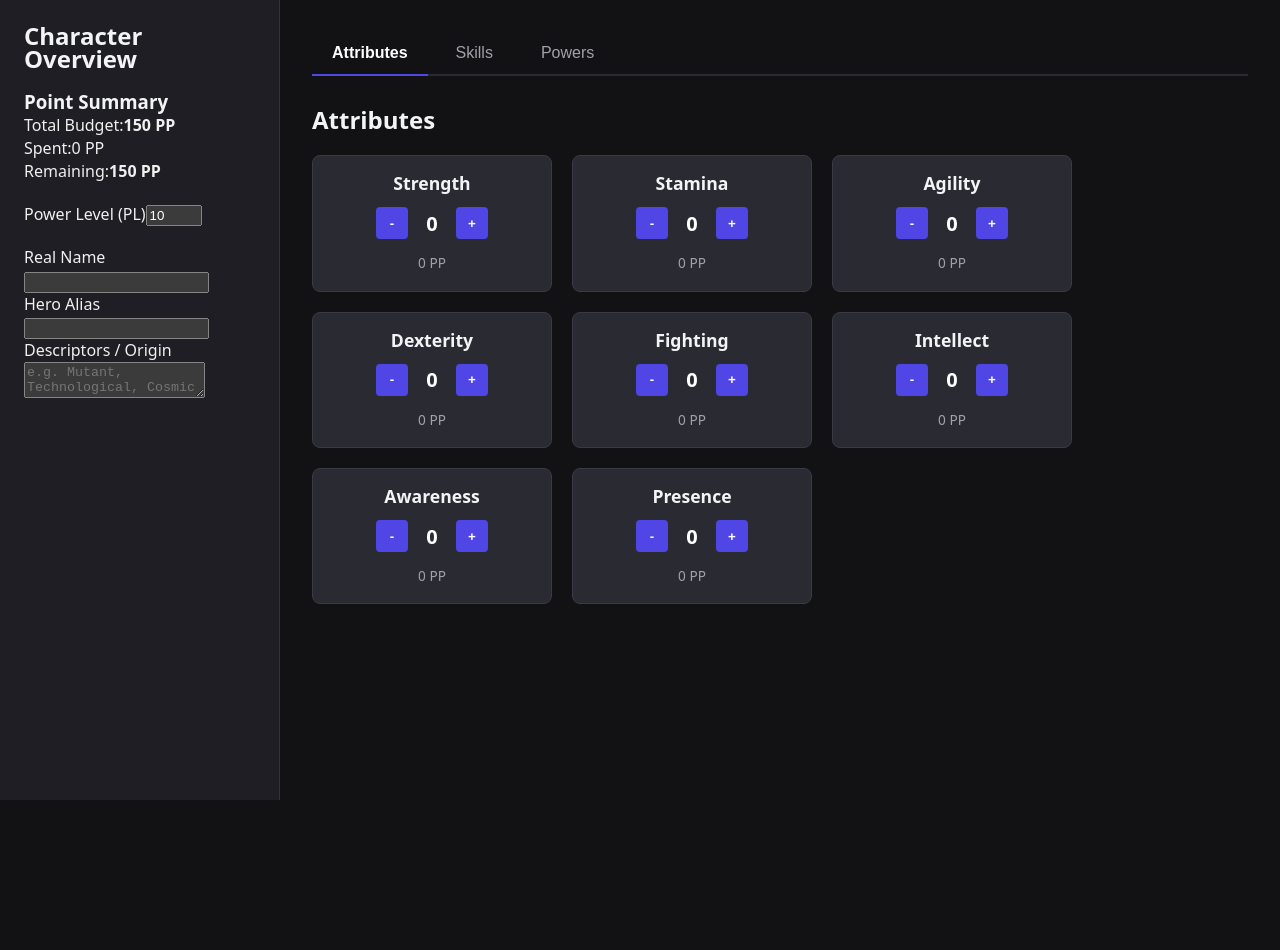
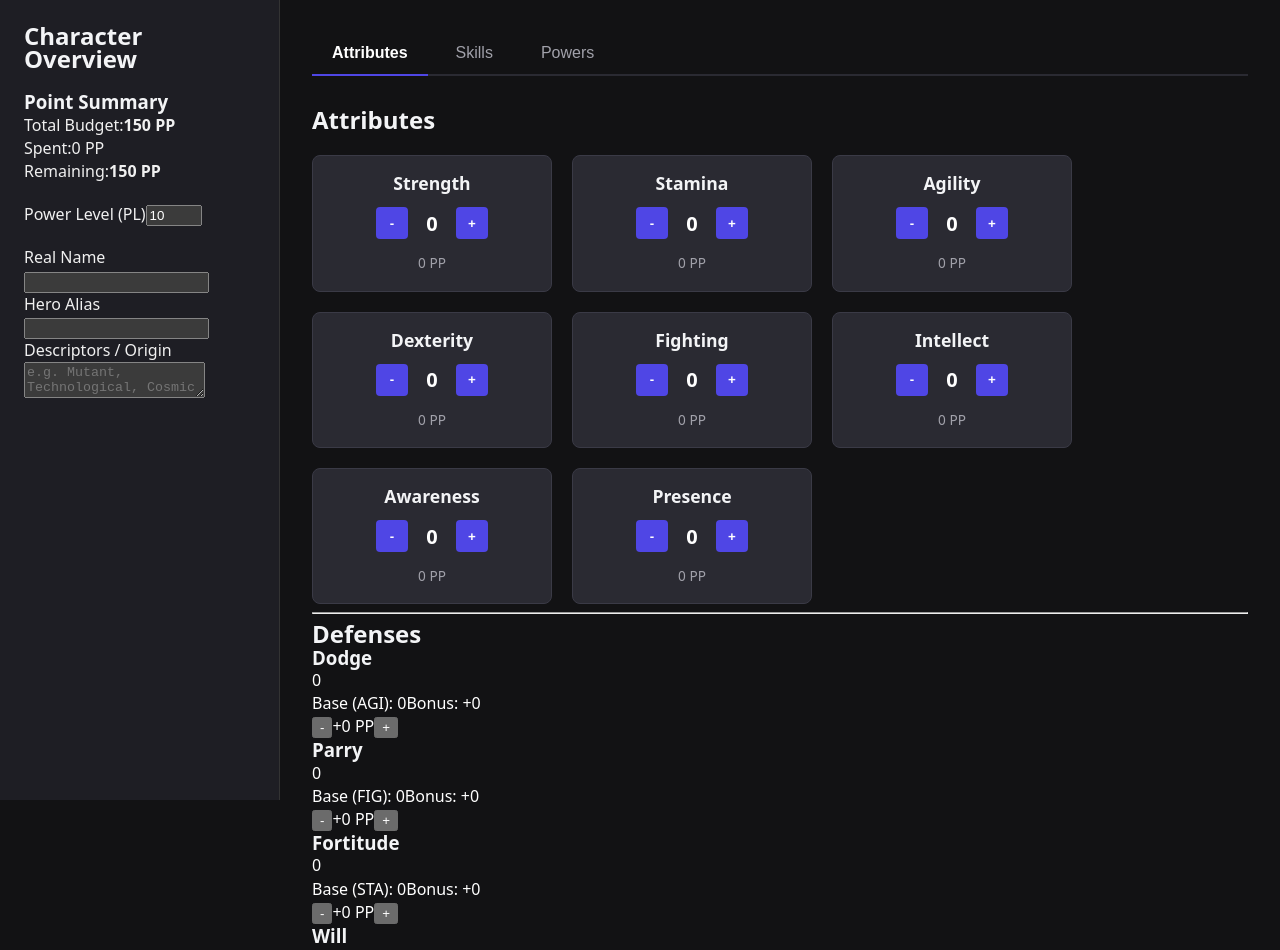
Before and after one commit to AdamChandler958/heros_call, a React (Vite) app: page / in a window 1280 px wide. Shown: the top 950 px of the page. Before the commit the page ends 800 px from the top, so only its background shows below. Built offline with nearby package versions, Linux system fonts and the light colour scheme.

Commit message:
Feat: Created logical separation for the defense array to work.

```diff
--- a/src/App.jsx
+++ b/src/App.jsx
@@ -1,7 +1,7 @@
 import './App.css'
 import { useState } from 'react';
 import AppLayout from './components/appLayout';
-import AttributeArray from './components/tabs/attributeArray';
+import { AttributeTab } from './components/tabs/attribute/attributeTab';
 import '@/style/TabNav.css'
 
 // Placeholders
@@ -35,7 +35,7 @@ function App() {
       </nav>
 
       <div className="tab-content">
-        {activeTab === 'attributes' && <AttributeArray />}
+        {activeTab === 'attributes' && <AttributeTab />}
         {activeTab === 'skills' && <SkillsTab />}
         {activeTab === 'powers' && <PowersTab />}
       </div>
--- a/src/components/sidebar/budgetTracker.jsx
+++ b/src/components/sidebar/budgetTracker.jsx
@@ -1,4 +1,4 @@
-import useCharacterStore from '@/utilities/characterStore';
+import { useCharacterStore } from '@/utilities/characterStore';
 
 function BudgetTracker() {
     // const powerLevel = useCharacterStore((state) => state.powerLevel);
--- a/src/components/sidebar/characterMetaData.jsx
+++ b/src/components/sidebar/characterMetaData.jsx
@@ -1,4 +1,4 @@
-import useCharacterStore from '@/utilities/characterStore';
+import { useCharacterStore }from '@/utilities/characterStore';
 
 function CharacterMetaData() {
     const name = useCharacterStore((state) => state.name);
--- a/src/components/sidebar/powerLevelInput.jsx
+++ b/src/components/sidebar/powerLevelInput.jsx
@@ -1,4 +1,4 @@
-import useCharacterStore from '@/utilities/characterStore';
+import { useCharacterStore } from '@/utilities/characterStore';
 
 function PowerLevelInput() {
     const powerLevel = useCharacterStore((state) => state.powerLevel);
--- a/src/components/tabs/attributeArray.jsx
+++ b/src/components/tabs/attribute/attributeArray.jsx
@@ -12,7 +12,7 @@ const ATTRIBUTES = [
   { key: 'presence', label: 'Presence' },
 ];
 
-function AttributeArray() {
+export function AttributeArray() {
   return (
     <section className="attribute-section">
       <h2>Attributes</h2>
@@ -28,5 +28,3 @@ function AttributeArray() {
     </section>
   );
 };
-
-export default AttributeArray
--- /dev/null
+++ b/src/components/tabs/attribute/attributeTab.jsx
@@ -0,0 +1,12 @@
+import { AttributeArray}  from './attributeArray';
+import { DefenseArray } from './defenseArray';
+
+export function AttributeTab() {
+    return (
+        <div>
+            <AttributeArray />
+            <hr/>
+            <DefenseArray />
+        </div>
+    );
+}
--- a/src/components/tabs/attributeTracker.jsx
+++ b/src/components/tabs/attribute/attributeTracker.jsx
@@ -1,4 +1,4 @@
-import useCharacterStore from '@/utilities/characterStore';
+import { useCharacterStore } from '@/utilities/characterStore';
 
 function AttributeTracker({ name, attrKey }) {
   const score = useCharacterStore((state) => state.attributes[attrKey]);
--- /dev/null
+++ b/src/components/tabs/attribute/defenseArray.jsx
@@ -0,0 +1,92 @@
+
+import { useCharacterStore, calculateTotals} from "@/utilities/characterStore";
+
+const DEFENSE_CONFIG = [
+  { key: "dodge", label: "Dodge", baseAttr: "agility" },
+  { key: "parry", label: "Parry", baseAttr: "fighting" },
+  { key: "fortitude", label: "Fortitude", baseAttr: "stamina" },
+  { key: "will", label: "Will", baseAttr: "awareness" },
+  { key: "toughness", label: "Toughness", baseAttr: "stamina" },
+];
+
+export function DefenseArray() {
+  const powerLevel = useCharacterStore((state) => state.powerLevel);
+  const attributes = useCharacterStore((state) => state.attributes);
+  const boughtDefenses = useCharacterStore((state) => state.boughtDefenses);
+  const setDefenseRank = useCharacterStore((state) => state.setDefenseRank);
+
+  const totals = calculateTotals(attributes, boughtDefenses);
+  const maxCombined = powerLevel * 2;
+  const warnings = [];
+
+  if (totals.dodge + totals.toughness > maxCombined) {
+    warnings.push(
+      `Dodge (${totals.dodge}) + Toughness (${totals.toughness}) exceeds PL ${powerLevel} cap of ${maxCombined}.`
+    );
+  }
+  if (totals.parry + totals.toughness > maxCombined) {
+    warnings.push(
+      `Parry (${totals.parry}) + Toughness (${totals.toughness}) exceeds PL ${powerLevel} cap of ${maxCombined}.`
+    );
+  }
+  if (totals.fortitude + totals.will > maxCombined) {
+    warnings.push(
+      `Fortitude (${totals.fortitude}) + Will (${totals.will}) exceeds PL ${powerLevel} cap of ${maxCombined}.`
+    );
+  }
+
+  return (
+    <section className="defense-section">
+      <h2>Defenses</h2>
+
+      {warnings.length > 0 && (
+        <div className="warning-banner">
+          ⚠️ <strong>PL Limit Violations:</strong>
+          <ul>
+            {warnings.map((msg, i) => (
+              <li key={i}>{msg}</li>
+            ))}
+          </ul>
+        </div>
+      )}
+
+      <div className="defense-grid">
+        {DEFENSE_CONFIG.map(({ key, label, baseAttr }) => {
+          const baseScore = attributes[baseAttr];
+          const boughtRank = boughtDefenses[key];
+          const totalScore = totals[key];
+
+          return (
+            <div key={key} className="defense-card">
+              <div className="defense-header">
+                <h3>{label}</h3>
+                <span className="total-score">{totalScore}</span>
+              </div>
+              <div className="breakdown">
+                <span>
+                  Base ({baseAttr.slice(0, 3).toUpperCase()}): {baseScore}
+                </span>
+                <span>Bonus: +{boughtRank}</span>
+              </div>
+              <div className="controls">
+                <button
+                  type="button"
+                  onClick={() => setDefenseRank(key, boughtRank - 1)}
+                >
+                  -
+                </button>
+                <span>+{boughtRank} PP</span>
+                <button
+                  type="button"
+                  onClick={() => setDefenseRank(key, boughtRank + 1)}
+                >
+                  +
+                </button>
+              </div>
+            </div>
+          );
+        })}
+      </div>
+    </section>
+  );
+}
--- a/src/utilities/characterStore.jsx
+++ b/src/utilities/characterStore.jsx
@@ -1,6 +1,6 @@
 import { create } from 'zustand';
 
-const useCharacterStore = create((set, get) => ({
+export const useCharacterStore = create((set, get) => ({
     name: "",
     alias: '',
     descriptors: '',
@@ -15,6 +15,13 @@ const useCharacterStore = create((set, get) => ({
         awareness: 0,
         presence: 0,
   },
+    boughtDefenses: {
+        dodge: 0,
+        parry: 0,
+        fortitude: 0,
+        will: 0,
+        toughness: 0
+    },
 
     setField: (field, value) => set({ [field]: value }),
 
@@ -28,13 +35,30 @@ const useCharacterStore = create((set, get) => ({
       },
     })),
 
+    setDefenseRank: (defenseKey, value) =>
+        set((state) => ({
+            boughtDefenses: {
+                ...state.boughtDefenses,
+                [defenseKey]: Math.max(0, value)
+            },
+        })),
+
     getTotalPoints: () => get().powerLevel * 15,
 
     getSpentPoints: () => {
-    const { attributes } = get();
-    const attrPoints = Object.values(attributes).reduce((sum, val) => sum + val * 2, 0);
-    return attrPoints;
-  },
-}));
+        const { attributes, boughtDefenses} = get();
+        const attrPoints = Object.values(attributes).reduce((sum, val) => sum + val * 2, 0);
+        const defensePoints = Object.values(boughtDefenses).reduce((sum, rank) => sum + rank, 0);
+        return attrPoints + defensePoints;
+    },
+}))
 
-export default useCharacterStore
+export function calculateTotals(attributes, boughtDefenses) {
+        return {
+            dodge: attributes.agility + boughtDefenses.dodge,
+            parry: attributes.fighting + boughtDefenses.parry,
+            toughness: attributes.stamina + boughtDefenses.toughness,
+            fortitude: attributes.stamina + boughtDefenses.fortitude,
+            will: attributes.awareness + boughtDefenses.will,
+        };
+}
```
